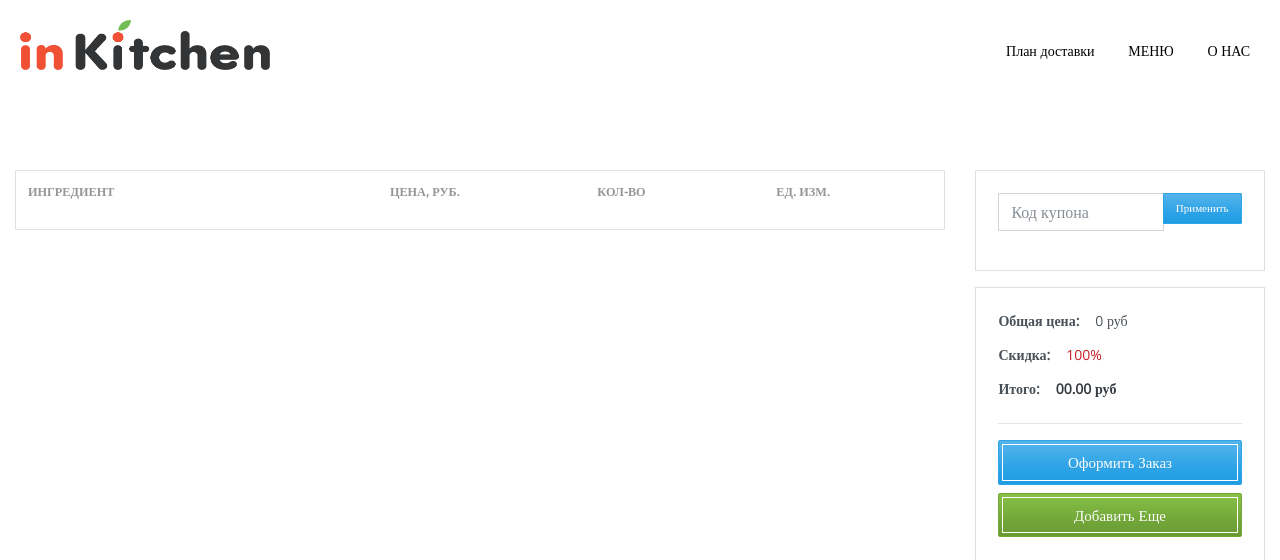
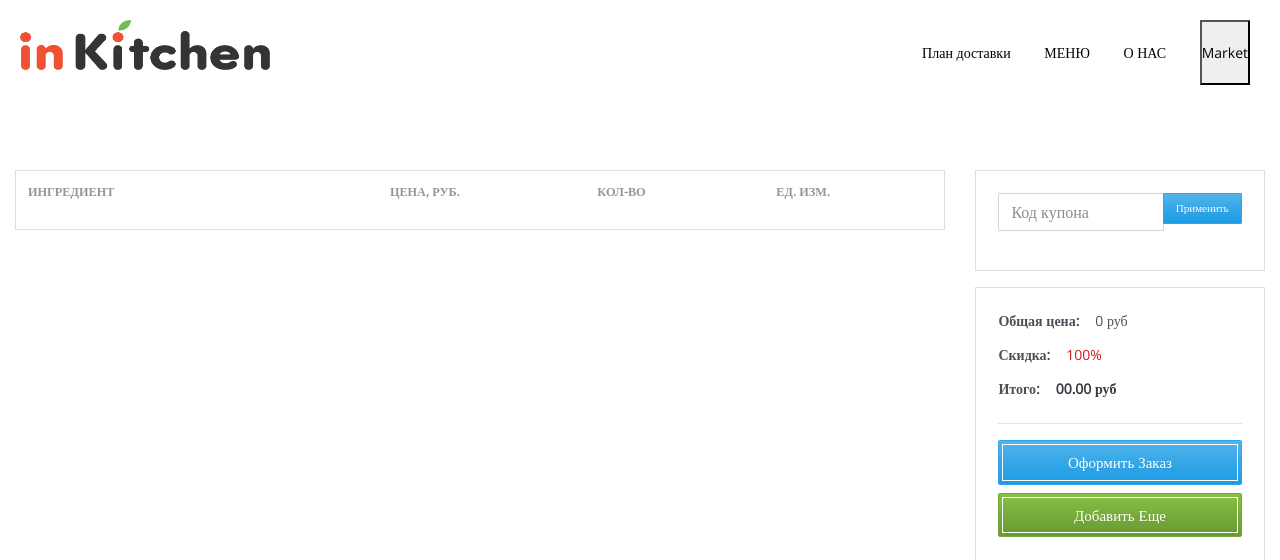
Before and after one commit to are-nic/inkitchen_app, a Django app: page /cart/ in a window 1280 px wide. Shown: the top 560 px of the page. Run offline with Django 3.2, Linux system fonts and the light colour scheme; lists and menus that the app fills with data are empty; some libraries are stand-ins or nearby versions.

Commit message:
добавлена кнопка магазина продуктов в навбар

```diff
--- a/inkitchen/main/templates/main/base.html
+++ b/inkitchen/main/templates/main/base.html
@@ -75,6 +75,11 @@
                         <li><a href="{% url 'home' %}"> План доставки</a></li>
                         <li><a href="{% url 'recipes' %}"> МЕНЮ</a></li>
                         <li><a href="{% url 'about' %}">О НАС</a></li>
+                        <li>
+                            <a href="{% url 'market:product_list' %}">
+                                <button class="orange-btn market-btn">Market</button>
+                            </a>
+                        </li>
                         <!--<li><button class="subscribe-btn sub-navbar" onclick="openForm()">Подписаться</button></li>-->
                     </ul>
                 </div>
```
